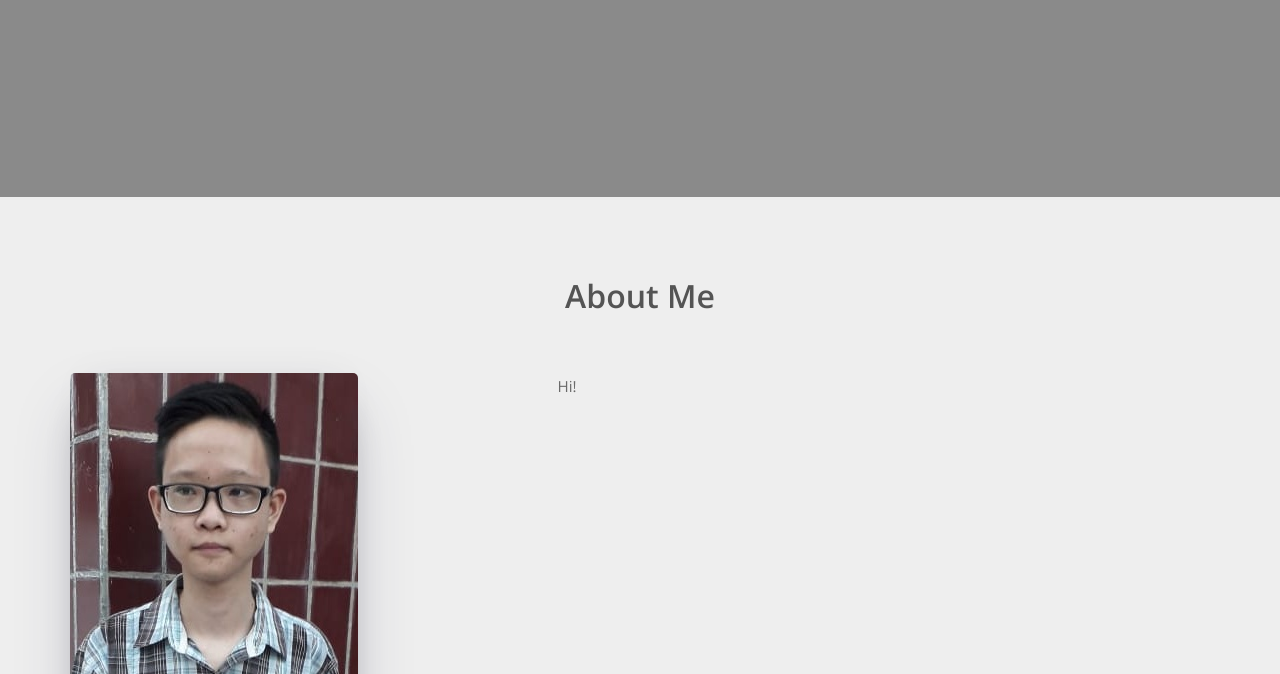
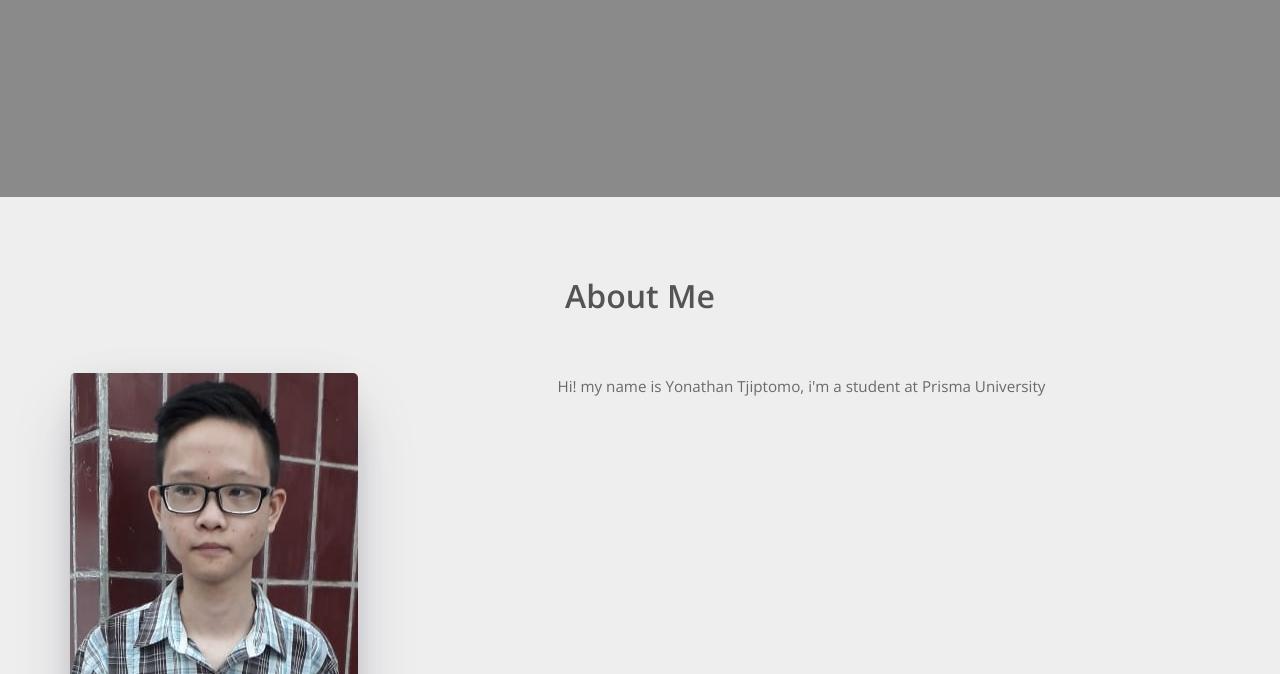
Before and after one commit to YonathanTjiptomo/Tugas-Teknologi-Internet, a plain HTML site: page index.html in a window 1280 px wide. Shown: the part 426-1100 px from the top of the page. Drawn offline with nearby package versions, Linux system fonts and the light colour scheme.

Commit message:
edit about

```diff
--- a/index.html
+++ b/index.html
@@ -71,7 +71,7 @@
                      <img src="assets/images/Yonathan.jpg" alt="">
                  </div>
                  <div class="col-md-7">
-                     <p>Hi!</p>
+                     <p>Hi! my name is Yonathan Tjiptomo, i'm a student at Prisma University</p>
                  </div>
              </div>
          </div>
```
